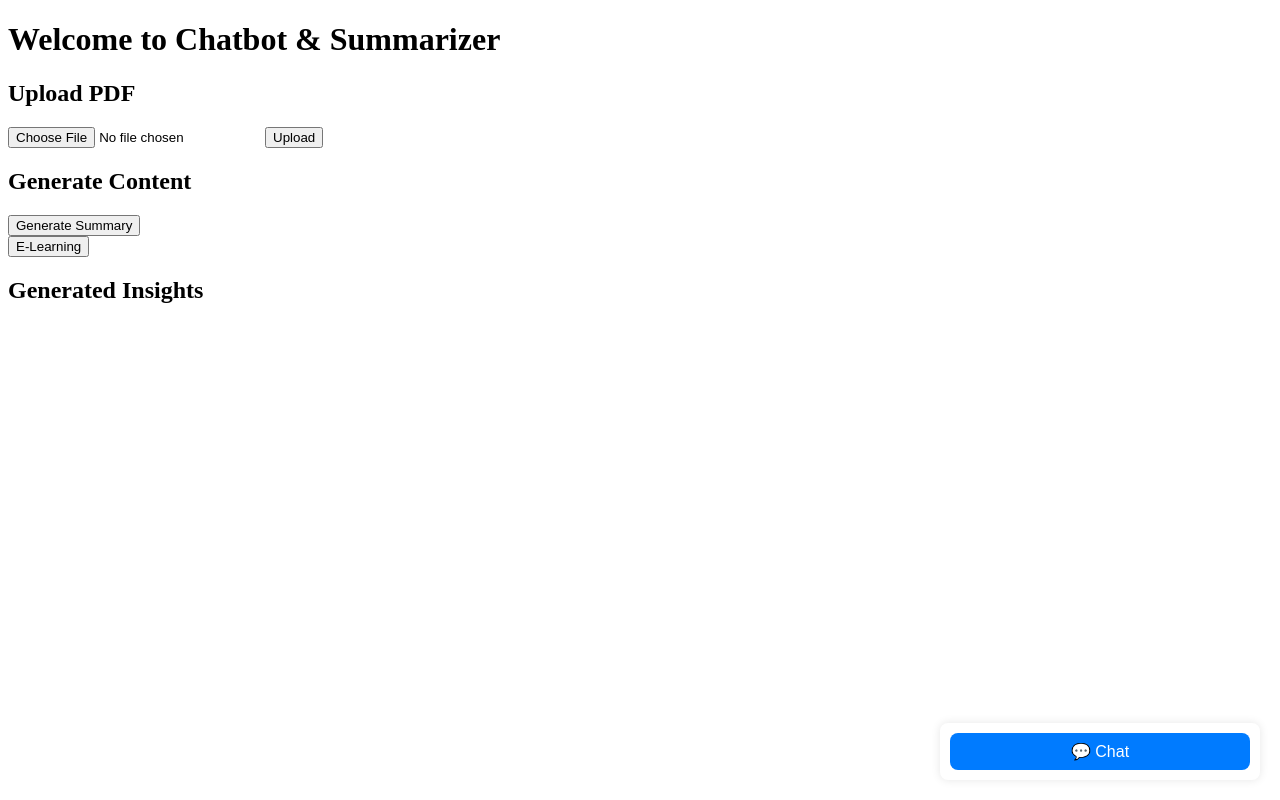
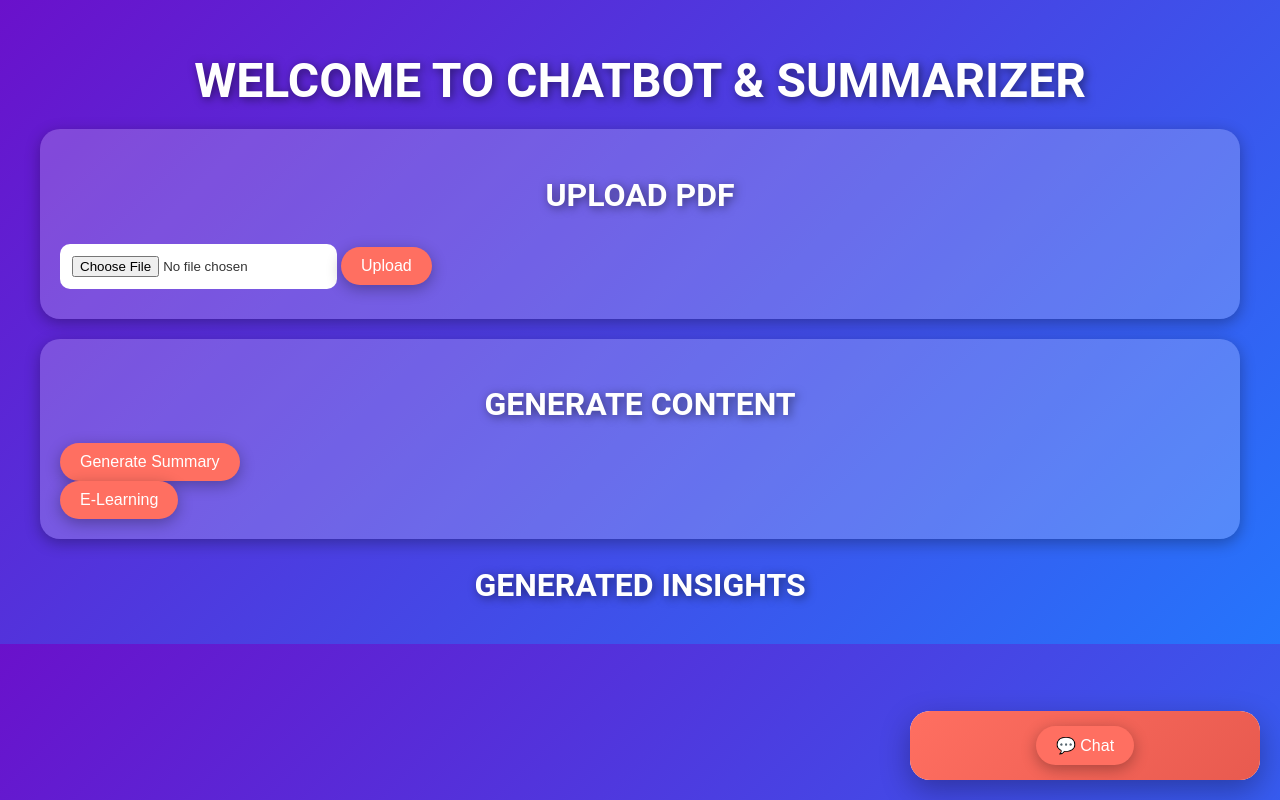
Before and after one commit to shahtirth07/SBHacks2025, a Flask app: page / in a window 1280 px wide. Run offline with Flask 3, Linux system fonts and the light colour scheme.

Commit message:
added some basic UI

```diff
--- a/app.py
+++ b/app.py
@@ -8,7 +8,7 @@ from pinecone import Pinecone, ServerlessSpec
 from dotenv import load_dotenv
 import re
 from summary import summarize_pdf
-from elearning import generate_detailed_notes
+from e_learning import generate_detailed_notes
 
 app = Flask(__name__)
 
--- a/elearning.py
+++ b/e_learning.py
@@ -77,18 +77,25 @@ def index_pdf_chunks(chunks):
         index.upsert([{"id": f"chunk-{i}", "values": embedding, "metadata": metadata}])
 
 # Function to query Pinecone and retrieve relevant chunks
-def retrieve_relevant_chunks(query, top_k=5):
+def retrieve_relevant_chunks(query, top_k=5, index=None):
     """
     Query Pinecone to retrieve the most relevant chunks for the input query.
     """
+    if index is None:
+        raise ValueError("Pinecone index object is required.")
+
+    print(f"Querying Pinecone with query: {query}")
+    print(f"Index type: {type(index)}")  # Debug: Verify index type
+
     query_embedding = openai.Embedding.create(
         model="text-embedding-ada-002",
         input=[query]
     )['data'][0]['embedding']
+
     results = index.query(vector=query_embedding, top_k=top_k, include_metadata=True)
     return [match['metadata']['text'] for match in results['matches']]
 
-# Function to generate detailed notes for a chapter
+    # Function to generate detailed notes for a chapter
 def generate_detailed_notes(retrieved_chunks, chapter_number):
     """
     Use Anthropic Claude to generate detailed notes for a chapter.
@@ -120,7 +127,7 @@ def generate_detailed_notes(retrieved_chunks, chapter_number):
 
 # Main function
 if __name__ == "__main__":
-    # Dynamically fetch the PDF file path
+    os.makedirs("./uploads", exist_ok=True)
     uploaded_file_name = input("Enter the uploaded file name (from ./uploads/ directory): ").strip()
     pdf_path = f"./uploads/{uploaded_file_name}"  # Construct the dynamic path
 
@@ -140,7 +147,7 @@ if __name__ == "__main__":
 
             # Customize query for each chapter
             query = f"Detailed notes for Chapter {chapter}"
-            retrieved_chunks = retrieve_relevant_chunks(query, top_k=5)
+            retrieved_chunks = retrieve_relevant_chunks(query, top_k=5, index=index)  # Pass index explicitly
             notes = generate_detailed_notes(retrieved_chunks, chapter)
 
             # Save notes to a chapter-specific file
--- a/static/css/styles.css
+++ b/static/css/styles.css
@@ -1,71 +1,159 @@
-/* Chat Widget Styling */
-.chat-widget {
+/* Global Styles */
+body {
+    font-family: 'Roboto', sans-serif;
+    margin: 0;
+    padding: 0;
+    background: linear-gradient(135deg, #6a11cb, #2575fc);
+    color: #fff;
+    overflow-x: hidden;
+  }
+
+  .container {
+    max-width: 1200px;
+    margin: auto;
+    padding: 20px;
+    animation: fadeIn 1.5s ease-in-out;
+  }
+
+  h1, h2 {
+    text-align: center;
+    text-transform: uppercase;
+    margin-bottom: 20px;
+    color: #fff;
+    text-shadow: 2px 2px 10px rgba(0, 0, 0, 0.5);
+  }
+
+  h1 {
+    font-size: 3rem;
+  }
+
+  h2 {
+    font-size: 2rem;
+  }
+
+  button {
+    background-color: #ff6f61;
+    color: #fff;
+    border: none;
+    padding: 10px 20px;
+    border-radius: 25px;
+    font-size: 1rem;
+    cursor: pointer;
+    transition: transform 0.3s ease, background-color 0.3s ease;
+    box-shadow: 0 4px 15px rgba(0, 0, 0, 0.3);
+  }
+
+  button:hover {
+    transform: scale(1.1);
+    background-color: #e85a4f;
+  }
+
+  input[type="file"] {
+    background-color: #fff;
+    padding: 10px;
+    border-radius: 10px;
+    margin: 10px 0;
+    border: 2px dashed #fff;
+    color: #333;
+    transition: border 0.3s ease, transform 0.3s ease;
+  }
+
+  input[type="file"]:hover {
+    border: 2px dashed #ff6f61;
+    transform: scale(1.05);
+  }
+
+  textarea {
+    width: 100%;
+    padding: 15px;
+    border-radius: 10px;
+    border: none;
+    box-shadow: 0 4px 15px rgba(0, 0, 0, 0.2);
+    resize: none;
+    margin-bottom: 20px;
+  }
+
+  .upload-container, .action-container {
+    background-color: rgba(255, 255, 255, 0.2);
+    border-radius: 20px;
+    padding: 20px;
+    margin: 20px 0;
+    box-shadow: 0 4px 15px rgba(0, 0, 0, 0.3);
+    animation: slideInUp 1s ease-in-out;
+  }
+
+  /* Chat Widget Styling */
+  .chat-widget {
     position: fixed;
     bottom: 20px;
     right: 20px;
-    width: 300px;
+    width: 350px;
     background-color: #fff;
-    box-shadow: 0 0 10px rgba(0, 0, 0, 0.1);
-    border-radius: 8px;
+    box-shadow: 0 10px 30px rgba(0, 0, 0, 0.3);
+    border-radius: 20px;
     z-index: 9999;
-    padding: 10px;
+    overflow: hidden;
+    animation: slideInRight 1s ease-in-out;
   }
 
   .chat-header {
-    display: flex;
-    justify-content: center;
-    align-items: center;
-    background-color: #007bff;
+    background: linear-gradient(135deg, #ff6f61, #e85a4f);
     color: white;
-    padding: 8px;
-    border-radius: 8px;
-    cursor: pointer;
-  }
-
-  .chat-toggle-btn {
-    background: none;
-    border: none;
-    color: white;
-    font-size: 16px;
+    padding: 15px;
+    text-align: center;
+    font-weight: bold;
     cursor: pointer;
   }
 
   .chat-container {
-    display: none; /* Initially hidden */
+    display: none;
     flex-direction: column;
-    margin-top: 10px;
   }
 
   .chat-window {
     max-height: 300px;
     overflow-y: auto;
-    margin-bottom: 10px;
-    border: 1px solid #ccc;
-    border-radius: 4px;
+    background: #f7f7f7;
     padding: 10px;
   }
 
   .chat-input {
     display: flex;
+    padding: 10px;
+    background: #f0f0f0;
   }
 
   #user-input {
     flex: 1;
-    padding: 8px;
-    border: 1px solid #ccc;
-    border-radius: 4px;
+    padding: 10px;
+    border-radius: 20px;
+    border: none;
   }
 
   #send-btn {
-    padding: 8px 16px;
+    padding: 10px 20px;
     margin-left: 10px;
-    background-color: #007bff;
+    border-radius: 20px;
+    background: #6a11cb;
     color: white;
-    border: none;
-    border-radius: 4px;
-    cursor: pointer;
   }
 
   #send-btn:hover {
-    background-color: #0056b3;
+    background: #2575fc;
   }
+
+  /* Animations */
+  @keyframes fadeIn {
+    from { opacity: 0; }
+    to { opacity: 1; }
+  }
+
+  @keyframes slideInUp {
+    from { transform: translateY(50px); opacity: 0; }
+    to { transform: translateY(0); opacity: 1; }
+  }
+
+  @keyframes slideInRight {
+    from { transform: translateX(50px); opacity: 0; }
+    to { transform: translateX(0); opacity: 1; }
+  }
```
